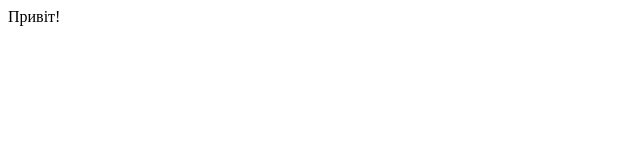
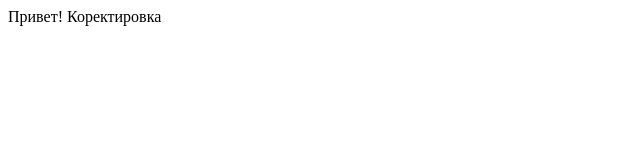
Before and after one commit to Bilderstudy/finbild, a plain HTML site: page index.html in a window 1280 px wide. Shown: the whole page, without its empty margins (0-640 px from the left). Drawn offline with Linux system fonts and the light colour scheme.

Commit message:
Update index.html

```diff
--- a/index.html
+++ b/index.html
@@ -7,7 +7,8 @@
 </head>
 
 <body>
-    Привіт!
+    Привет!
+    Коректировка
 </body>
 
 </html>
```
